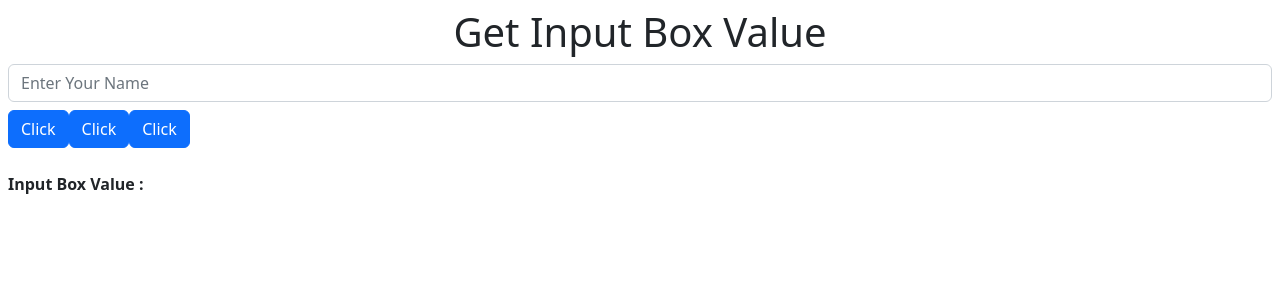
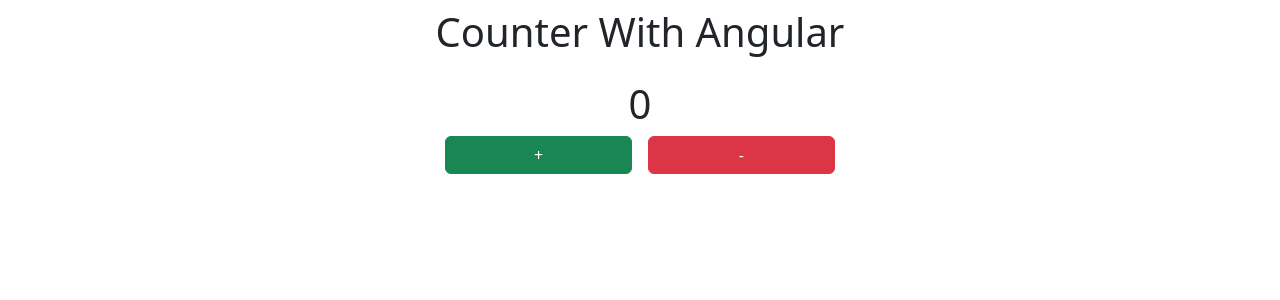
Before and after one commit to imronit2001/blog, an Angular app: page / in a window 1280 px wide. Shown: the top 300 px of the page. Built offline with nearby package versions, Linux system fonts and the light colour scheme.

Commit message:
Counter Example

```diff
--- a/src/app/app.component.html
+++ b/src/app/app.component.html
@@ -1,6 +1,10 @@
 <h1 class="text-center text-capitalize">{{ title }}</h1>
-<input type="text" #box class="form-control" placeholder="Enter Your Name" name="name">
-<button class="btn btn-primary my-2" (click)="getValue(box.value)">Click</button>
-<button class="btn btn-primary my-2" (click)="getValue(box.name)">Click</button>
-<button class="btn btn-primary my-2" (click)="getValue(box.placeholder)">Click</button>
-<p class="py-3 fw-bold">Input Box Value : {{ displayVal }}</p>
+<div class="py-3 row">
+    <div class="col-sm-4 text-center m-auto">
+        <h1>{{ count }}</h1>
+        <div class="d-flex">
+            <button (click)="inc()" class="btn btn-success w-50 mx-2">+</button>
+            <button (click)="dec()" class="btn btn-danger w-50 mx-2">-</button>
+        </div>
+    </div>
+</div>
--- a/src/app/app.component.ts
+++ b/src/app/app.component.ts
@@ -6,10 +6,12 @@
   styleUrls: []
 })
 export class AppComponent {
-  title:String = 'Get Input Box Value';
-  displayVal:String = '';
-  getValue(val:String){
-    console.warn(val);
-    this.displayVal = val;
+  title:String = 'Counter with Angular';
+  count:number = 0;
+  inc(){
+    this.count++ ;
+  }
+  dec(){
+    this.count--;
   }
 }
```
